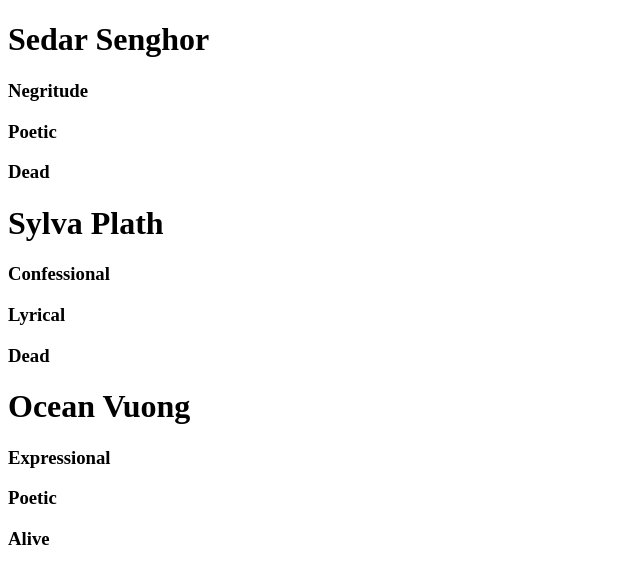
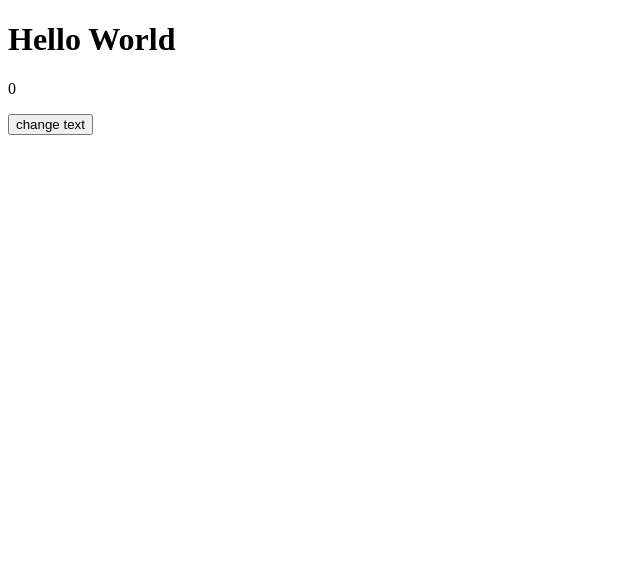
Before and after one commit to laresamdeola/ReactPractise, a React (Create React App) app: page / in a window 1280 px wide. Shown: the top 584 px of the page, without its empty margins (0-640 px from the left). Built offline with nearby package versions, Linux system fonts and the light colour scheme.

Commit message:
useState example with objects

```diff
--- a/src/components/lessons/usestateobject.jsx
+++ b/src/components/lessons/usestateobject.jsx
@@ -0,0 +1,27 @@
+import React, { useState } from "react";
+
+const ObjectExample = () => {
+  const [person, setPerson] = useState({
+    id: new Date().getTime().toString(),
+    name: "Hello World",
+    age: 0,
+  });
+
+  const handleText = () => {
+    setPerson({
+      ...person,
+      name: "Chikam",
+      age: 25,
+    });
+  };
+
+  return (
+    <>
+      <h1>{person.name}</h1>
+      <p>{person.age}</p>
+      <button onClick={handleText}>change text</button>
+    </>
+  );
+};
+
+export { ObjectExample };
--- a/src/index.js
+++ b/src/index.js
@@ -1,8 +1,8 @@
 import React from "react";
 import { createRoot } from "react-dom/client";
-import { ArrayExample } from "./components/lessons/usestatearray";
+import { ObjectExample } from "./components/lessons/usestateobject";
 
 const rootElement = document.getElementById("root");
 const root = createRoot(rootElement);
 
-root.render(<ArrayExample />);
+root.render(<ObjectExample />);
```
